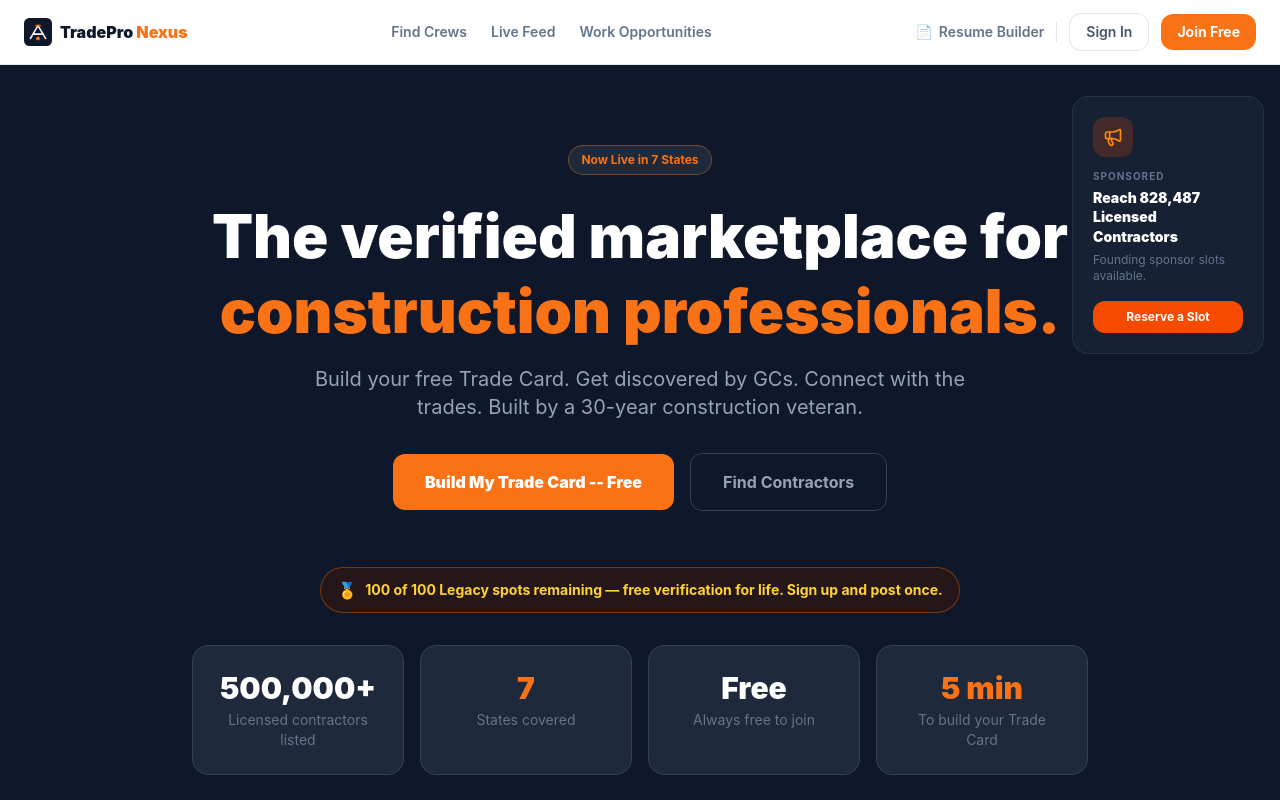
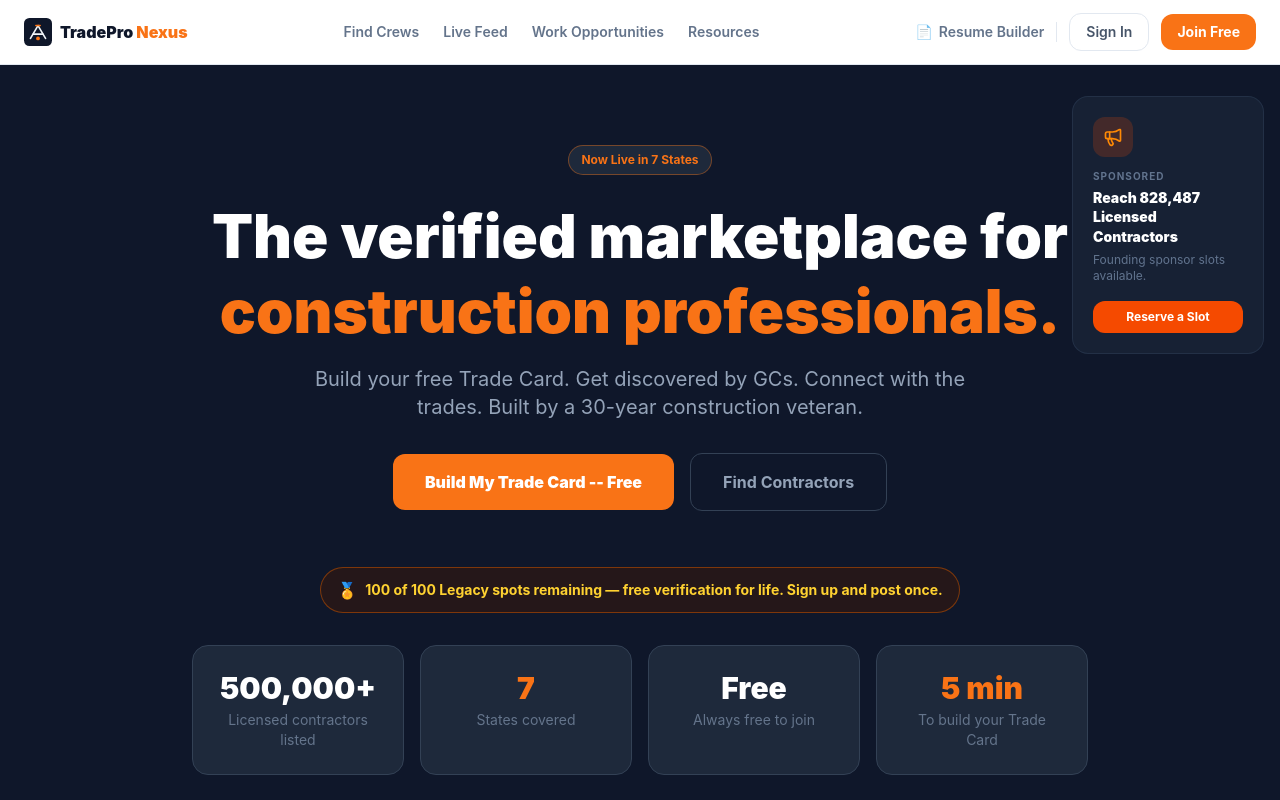
Before and after one commit to andrewo21/TradePro-Nexus-, a Next.js app: page / in a window 1280 px wide. Shown: the top 800 px of the page. Built offline with nearby package versions, Linux system fonts and the light colour scheme; no server answers.

Commit message:
Add Resources link to homepage's own header nav
The homepage (app/page.tsx) has a separate hand-rolled header, not the
shared Navbar component, so the earlier navbar change never reached it.
Added Resources next to Work Opportunities in both desktop and mobile
menus here too.

```diff
--- a/app/page.tsx
+++ b/app/page.tsx
@@ -106,6 +106,12 @@
             >
               Work Opportunities
             </Link>
+            <Link
+              href="/resources"
+              className="text-[#64748b] hover:text-[#0f172a] text-sm font-semibold transition-colors"
+            >
+              Resources
+            </Link>
           </nav>
 
           {/* Desktop buttons */}
@@ -165,6 +171,13 @@
               onClick={() => setMobileOpen(false)}
             >
               Work Opportunities
+            </Link>
+            <Link
+              href="/resources"
+              className="block text-[#64748b] hover:text-[#0f172a] text-sm font-semibold py-1"
+              onClick={() => setMobileOpen(false)}
+            >
+              Resources
             </Link>
             <div className="flex flex-col gap-2 pt-2">
               <Link
```
